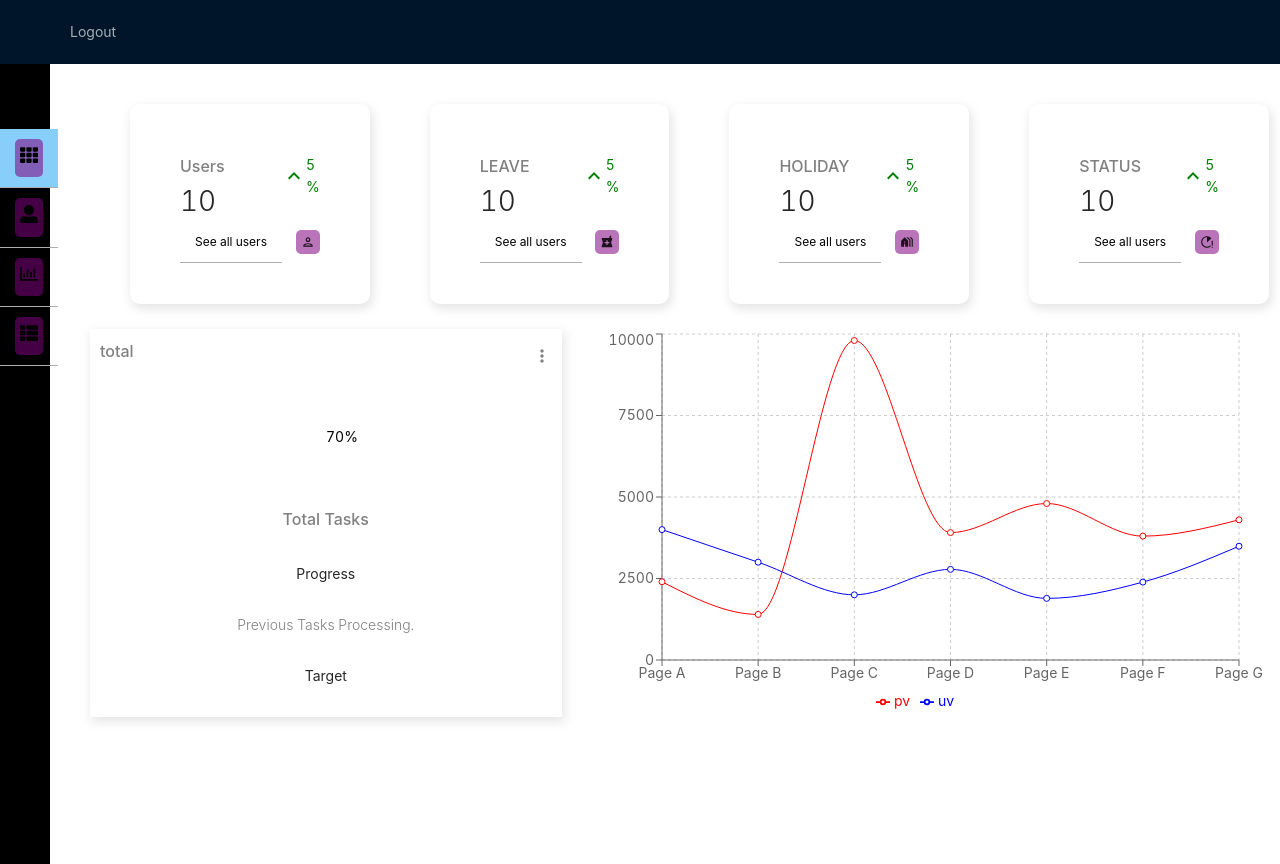
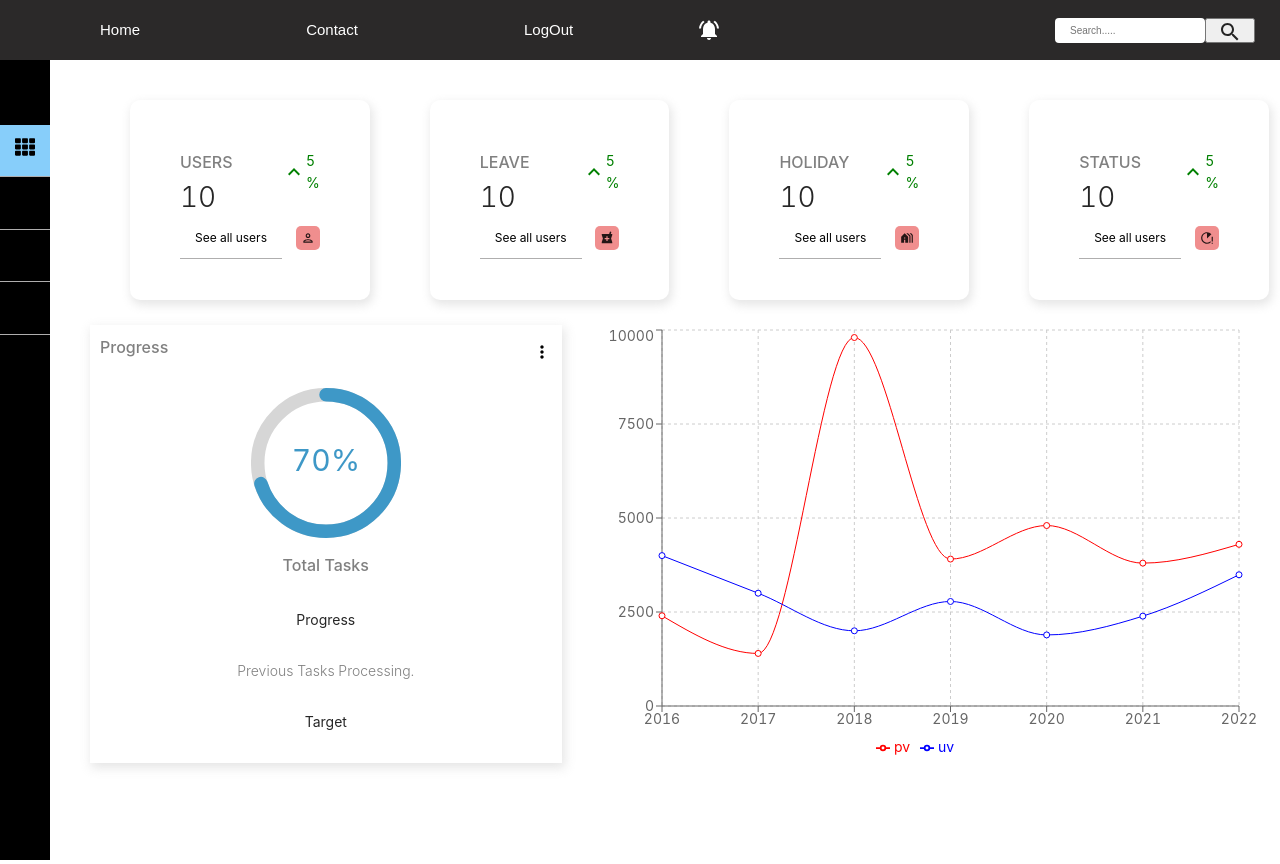
Before and after one commit to Parul-Nangia/Project-Ecommerce, a React (Create React App) app: page /dashboard in a window 1280 px wide. Shown: the top 864 px of the page. Built offline with nearby package versions, Linux system fonts and the light colour scheme.

Commit message:
few changes

```diff
--- a/src/components/Attendance.jsx
+++ b/src/components/Attendance.jsx
@@ -3,6 +3,7 @@ import AttendanceCards from '../components/AttendanceCards';
 import AttendanceTable from '../components/AttendanceTable';
 import Sidebar from './Sidebar';
 import Header from '../components/Header';
+import Navbar from '../components/Navbar';
 
 
 
@@ -10,7 +11,7 @@ import Header from '../components/Header';
 const Attendance = () => {
   return (
     <>
-    <Header/>
+      <Navbar />
       <Sidebar>
         <div>
           <AttendanceCards/>
--- a/src/components/Chart.js
+++ b/src/components/Chart.js
@@ -6,43 +6,43 @@ import './chart.css'
 
 const data = [
     {
-      name: 'Page A',
+      name: '2016',
       uv: 4000,
       pv: 2400,
       amt: 2400,
     },
     {
-      name: 'Page B',
+      name: '2017',
       uv: 3000,
       pv: 1398,
       amt: 2210,
     },
     {
-      name: 'Page C',
+      name: '2018',
       uv: 2000,
       pv: 9800,
       amt: 2290,
     },
     {
-      name: 'Page D',
+      name: '2019',
       uv: 2780,
       pv: 3908,
       amt: 2000,
     },
     {
-      name: 'Page E',
+      name: '2020',
       uv: 1890,
       pv: 4800,
       amt: 2181,
     },
     {
-      name: 'Page F',
+      name: '2021',
       uv: 2390,
       pv: 3800,
       amt: 2500,
     },
     {
-      name: 'Page G',
+      name: '2022',
       uv: 3490,
       pv: 4300,
       amt: 2100,
--- a/src/components/Employees.jsx
+++ b/src/components/Employees.jsx
@@ -10,6 +10,7 @@ import EditIcon from '@mui/icons-material/Edit';
 import DeleteIcon from '@mui/icons-material/Delete';
 import { Link, useNavigate , useParams } from "react-router-dom";
 import axios from "axios";
+import Navbar from './Navbar';
 
 
 
@@ -147,6 +148,7 @@ const Employees = () => {
 
   return (
     <>
+      <Navbar />
       <Sidebar>
 
         <Box textAlign="center" className={classes.headingColor} p={2} mb={2}>
--- a/src/components/Featured.jsx
+++ b/src/components/Featured.jsx
@@ -2,17 +2,18 @@ import React from 'react';
 import "./featured.css"
 import MoreVertIcon from "@mui/icons-material/MoreVert";
 import { CircularProgressbar } from 'react-circular-progressbar';
+import 'react-circular-progressbar/dist/styles.css';
 
 const Featured = () =>{
     return(
         <div className='featured'>
             <div className='top'>
-                <h1 className='title'>total</h1>
+                <h1 className='title'>Progress</h1>
                 <MoreVertIcon fontSize="small"/>
             </div>
             <div className='bottom'>
                 <div className="featuredChart">
-                <CircularProgressbar value={70} text={"70%"} strokeWidth={5}/>
+                <CircularProgressbar value={70} text={"70%"} strokeWidth={9}/>
                 </div>
                 <p className="title">Total Tasks</p>
                 <p className='amount'>Progress</p>
--- a/src/components/Leave.jsx
+++ b/src/components/Leave.jsx
@@ -5,6 +5,7 @@ import LeaveTable from '../components/LeaveTable';
 import LeaveCalendar from '../components/LeaveCalendar';
 import Header from '../components/Header';
 import Sidebar from '../components/Sidebar';
+import Navbar from '../components/Navbar';
 
 
 const Leave = (props) => {
@@ -14,8 +15,8 @@ const Leave = (props) => {
 
 return (
     <>
+    <Navbar />
     <Sidebar>
-      <Header/>
         <div>
 
           <LeaveCards/>
--- a/src/components/Navbar.js
+++ b/src/components/Navbar.js
@@ -1,27 +1,41 @@
-import React from 'react';
+import React,{useState} from 'react';
 import {Layout } from 'antd';
 import {Menu } from 'antd';
+import './navbar.css'
+import ReorderIcon from '@mui/icons-material/Reorder';
+import SearchIcon from '@mui/icons-material/Search';
+import NotificationsActiveIcon from '@mui/icons-material/NotificationsActive';
 
+function Navbar() {
 
+  const[showLinks,setShowLinks]=useState(false);
 
-const { Header } = Layout;
-const items1 = ['Logout'].map((key) => ({
-  key,
-  label: `${key}`,
-}));
-
-
-
-
-const Navbar = () => {
   return(
 
   <Layout>
-    <Header className="header">
-      <div className="logo" />
-      <Menu theme="dark" mode="horizontal" items={items1} />
+    <div className='Navbar'>
+      <div className='leftSide'>
+          <div className="links" id={showLinks ? "hidden":""}>
+          <a href="/dashboard">Home</a>
+          <a href="">Contact</a>
+          <a href="/">LogOut</a>
+          </div>
+          <div className="Notification">
+            <NotificationsActiveIcon />
+            </div>
+          <button onClick={()=>setShowLinks(!showLinks)}>
+            {" "}
+            <ReorderIcon />
+            </button>
 
-    </Header>
+      </div>
+      <div className='rightSide'>
+        <input type="text" placeholder="Search..... "/>
+        <button>
+          <SearchIcon />
+          </button>
+      </div>
+    </div>
   </Layout>
 
 
--- a/src/components/Widget.js
+++ b/src/components/Widget.js
@@ -19,10 +19,10 @@ const diff = 5;
   switch(type) {
     case "user":
       data ={
-        title: "Users",
+        title: "USERS",
         isLeave: false,
         link:"See all users",
-        icon:<PersonOutlinedIcon className="icon"/>,
+        icon:<PersonOutlinedIcon className="Icon"/>,
       };
       break;
       case "leave":
@@ -30,7 +30,7 @@ const diff = 5;
         title: "LEAVE",
         isLeave:true,
         link:"View leave",
-        icon:<LocalPharmacyIcon className="icon"/>,
+        icon:<LocalPharmacyIcon className="Icon"/>,
       };
       break;
       case "holiday":
@@ -38,7 +38,7 @@ const diff = 5;
         title: "HOLIDAY",
         isLeave: true,
         link:"See all holidays",
-        icon:<HolidayVillageIcon className="icon"/>,
+        icon:<HolidayVillageIcon className="Icon"/>,
       };
       break;
       case "status":
@@ -46,7 +46,7 @@ const diff = 5;
         title: "STATUS",
         isLeave: true,
         link:"See all status",
-        icon:<RunningWithErrorsIcon className="icon"/>,
+        icon:<RunningWithErrorsIcon className="Icon"/>,
       };
       break;
       default:
--- a/src/components/featured.css
+++ b/src/components/featured.css
@@ -12,7 +12,7 @@
     display: flex;
     align-items: center;
     justify-content: space-between;
-    color: grey;
+    color:black;
 
 }
 
@@ -32,8 +32,8 @@
 }
 
 .featuredChart{
-    width: 100px;
-    height: 100px;
+    width: 150px;
+    height: 150px;
 
 
 }
--- /dev/null
+++ b/src/components/navbar.css
@@ -0,0 +1,129 @@
+button:hover{
+    cursor: pointer;
+}
+
+.Navbar {
+    background-color: #2b2929;
+    width: 100%;
+    height: 60px;
+    font-family: Arial, Helvetica, sans-serif;
+    display: flex;
+}
+
+
+.Navbar .leftSide{
+    flex: 50%;
+    display: flex;
+    justify-content: left;
+    align-items: center;
+
+}
+
+
+
+.Navbar .leftSide .links{
+    max-height: 80px;
+}
+
+.Navbar .leftSide .links a {
+    text-decoration: none;
+    color: white;
+    font-size: 15px;
+    margin-top: 15px;
+    margin:15%;
+    margin-left: 100px;
+
+}
+
+.Navbar .leftSide button{
+    display: none;
+    margin-left: 20px;
+}
+
+.Navbar .leftSide #hidden{
+    display: flex;
+}
+
+
+
+
+
+.Navbar .rightSide{
+    flex: 50%;
+    display: flex;
+    align-items: center;
+    justify-content: flex-end;
+    padding-right: 25px;
+}
+
+
+.rightSide input{
+    width: 150px;
+    height: 25px;
+    border:none;
+    border-radius: 4px;
+    font-size: 10px;
+    padding-left:15px;
+    color: black;
+}
+
+.rightSide button{
+    height: 25px;
+    width: 50px;
+    font-size: 10px;
+
+}
+
+@media only screen and (max-width:850px){
+    .Navbar .leftSide .links a {
+        font-size: 20px;
+
+    }
+
+}
+
+@media only screen and (max-width:750px){
+    .Navbar .leftSide .links a {
+        font-size: 15px;
+
+    }
+
+}
+
+@media only screen and (max-width:650px){
+    Navbar .leftSide button {
+        display: flex;
+
+    }
+
+}
+
+.Navbar .leftSide #hidden{
+   position: absolute;
+   left: 0px;
+   top: 80px;
+   height: 230px;
+   max-height: 230px;
+   width:100%;
+   background-color:#021E39;
+   display: flex;
+   flex-direction: column;
+   align-items: center;
+
+
+}
+
+.Navbar .leftSide #hidden{
+
+    margin: 10px;
+    font-size: 25px;
+
+}
+
+.Notification{
+    display: flex;
+    margin-left: 40%;
+    color: white;
+    justify-content: flex-end;
+
+}
--- a/src/components/widget.css
+++ b/src/components/widget.css
@@ -50,10 +50,10 @@
     color: red;
 }
 
-.icon{
-    font-size: 18px;
+.Icon{
+    font-size:8px;
     padding: 5px;
     border-radius: 5px;
     align-self: flex-end;
-    background-color: rgba(128,0,128,0.541);
+    background-color: rgba(228, 47, 47, 0.541);
 }
```
